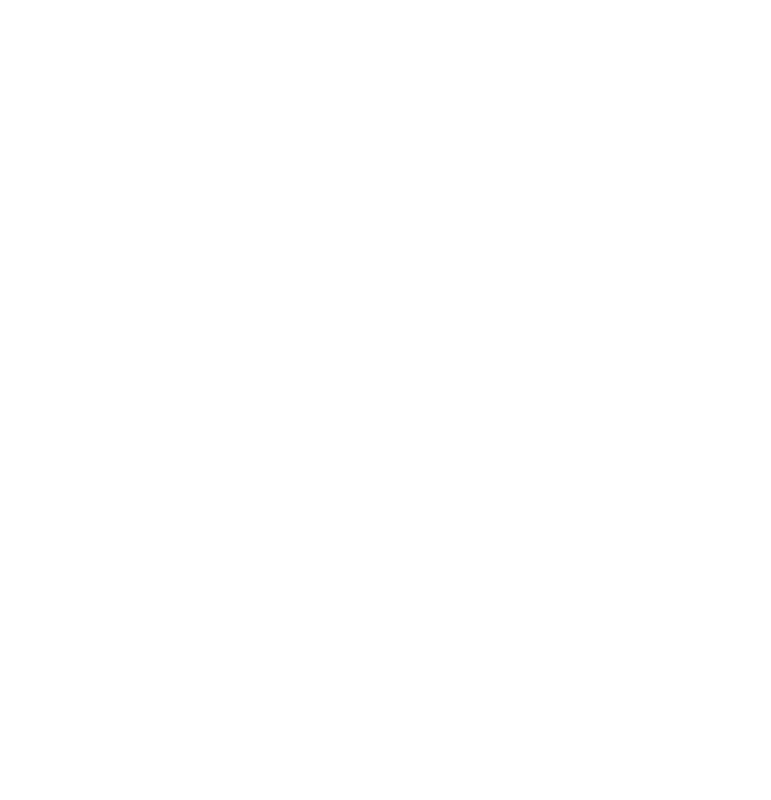
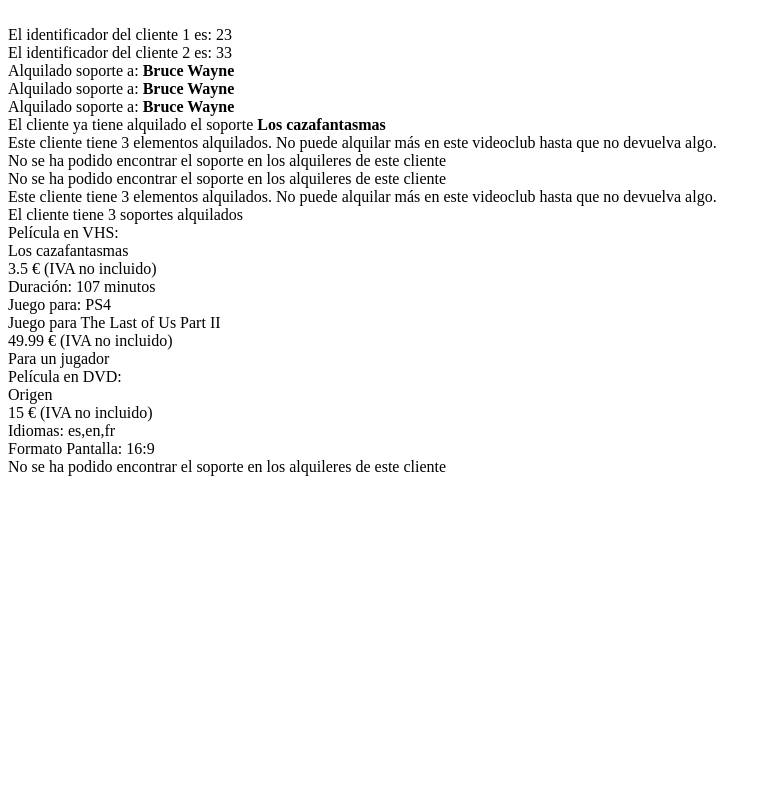
Before and after one commit to Chris8331540/Videoclub, a PHP site: page /inicio2.php in a window 1280 px wide. Before the commit the part shown is empty. Shown: the whole page, without its empty margins (0-771 px from the left). Run offline with PHP 8.4, Linux system fonts and the light colour scheme.

Commit message:
añadido ejercicio 326 v2

```diff
--- a/ejercicio320/Soporte.php
+++ b/ejercicio320/Soporte.php
@@ -3,7 +3,7 @@ class Soporte{
     public string $titulo;
     protected int $numero;
     private float $precio;
-    private static $IVA = 21;
+    private static int $IVA = 21;
 
     public function __construct(string $titulo, int $numero, float $precio){
         $this->titulo = $titulo;
--- a/ejercicio321/CintaVideo.php
+++ b/ejercicio321/CintaVideo.php
@@ -1,5 +1,5 @@
 <?php
-include "./../ejercicio320/Soporte.php";
+include_once "./../ejercicio320/Soporte.php";
 class CintaVideo extends Soporte{
     private float $duracion;
 
@@ -12,9 +12,9 @@ class CintaVideo extends Soporte{
         $precio = parent::getPrecio();
         echo "
         <span>Película en VHS:</span><br>
-        <span>$this->titulo</span>
-        <span>$precio € (IVA no incluido)</span>
-        <span>Duración: $this->duracion minutos</span>
+        <span>$this->titulo</span><br>
+        <span>$precio € (IVA no incluido)</span><br>
+        <span>Duración: $this->duracion minutos</span><br>
         ";
     }
 }
--- a/ejercicio322/Dvd.php
+++ b/ejercicio322/Dvd.php
@@ -1,5 +1,5 @@
 <?php
-include "./../ejercicio320/Soporte.php";
+include_once "./../ejercicio320/Soporte.php";
 class Dvd extends Soporte {
     public string $idiomas;
     private string $formatPantalla;
@@ -17,7 +17,7 @@ class Dvd extends Soporte {
             <span>$this->titulo</span><br>
             <span>$precio € (IVA no incluido)</span><br>
             <span>Idiomas: $this->idiomas</span><br>
-            <span>Formato Pantalla: $this->formatPantalla</span>
+            <span>Formato Pantalla: $this->formatPantalla</span><br>
         ";
     }
 }
--- a/ejercicio323/Juego.php
+++ b/ejercicio323/Juego.php
@@ -1,5 +1,5 @@
 <?php
-include "./../ejercicio320/Soporte.php";
+include_once "./../ejercicio320/Soporte.php";
 class Juego extends Soporte{
     public string $consola;
     private int $minNumJugadores;
--- a/ejercicio324/Cliente.php
+++ b/ejercicio324/Cliente.php
@@ -1,14 +1,15 @@
 <?php
+include_once "../ejercicio320/Soporte.php";
 class Cliente{
     public string $nombre;
     private int $numero;
     private $soportesAlquilados = array();
-    private int $numSoportesAlquilados;
+    private int $numSoportesAlquilados=0;
     private int $maxAlquilerConcurrente;
 
     public function __construct(string $nombre, int $numero, int $maxAlquilerConcurrente=3) {
         $this->nombre = $nombre;
-        $this->numero = numero;
+        $this->numero = $numero;
         $this->maxAlquilerConcurrente = $maxAlquilerConcurrente;
     }
 
@@ -42,16 +43,39 @@ class Cliente{
     }
 
     public function alquilar(Soporte $s):bool{
-        if($this->tieneAlquilado($s) and $this->numSoportesAlquilados<$this->maxAlquilerConcurrente){
-            //si está alquilado y no supera el numero máximo, realizamos la operacion.
+        $result = false;
+
+        if($this->tieneAlquilado($s)){
+            echo "<span>El cliente ya tiene alquilado el soporte <b>$s->titulo</b></span><br>";
+        }else if($this->numSoportesAlquilados>=$this->maxAlquilerConcurrente){
+            //si ya ha alcanzado la cantidad máxima de items alquilados, se deniega
+            echo "<span>Este cliente tiene $this->maxAlquilerConcurrente elementos alquilados. No puede alquilar más en este videoclub hasta que no devuelva algo.</span><br>";
+        }else{
+            //si no lo tiene alquilado, lo alquilamos.
             $this->numSoportesAlquilados++;
             array_push($this->soportesAlquilados, $s);
-            echo "<span>Se ha alquilado.</span><br>";
-            return true;
+            echo "<span>Alquilado soporte a: <b>$this->nombre</b></span><br>";
+            $result = true;
+
         }
-        //en caso contrario, no realizamos nada, y devolvemos false;
-        echo "<span>No se ha podido alquilar.</span><br>";
+        return $result;
+    }
+
+    public function devolver (int $numSoporte):bool{
+        foreach($this->soportesAlquilados as $s){
+            if($s->getNumero() == $numSoporte){
+                echo "<span>Se ha devuelto el soporte.</span><br>";
+                return true;
+            }
+        }
+        echo "<span>No se ha podido encontrar el soporte en los alquileres de este cliente</span><br>";
         return false;
+    }
 
+    public function listaAlquileres():void{
+        echo "<span>El cliente tiene $this->numSoportesAlquilados soportes alquilados</span><br>";
+        foreach($this->soportesAlquilados as $s){
+            $s->muestraResumen();
+        }
     }
 }
--- a/ejercicio324/inicio2.php
+++ b/ejercicio324/inicio2.php
@@ -1 +1,40 @@
 <?php
+include_once "../ejercicio321/CintaVideo.php";
+include_once "../ejercicio322/Dvd.php";
+include_once "../ejercicio323/Juego.php";
+include_once "Cliente.php";
+
+//instanciamos un par de objetos cliente
+$cliente1 = new Cliente("Bruce Wayne", 23);
+$cliente2 = new Cliente("Clark Kent", 33);
+
+//mostramos el número de cada cliente creado
+echo "<br>El identificador del cliente 1 es: " . $cliente1->getNumero();
+echo "<br>El identificador del cliente 2 es: " . $cliente2->getNumero();
+echo "<br>";
+//instancio algunos soportes
+$soporte1 = new CintaVideo("Los cazafantasmas", 23, 3.5, 107);
+$soporte2 = new Juego("The Last of Us Part II", 26, 49.99, "PS4", 1, 1);
+$soporte3 = new Dvd("Origen", 24, 15, "es,en,fr", "16:9");
+$soporte4 = new Dvd("El Imperio Contraataca", 4, 3, "es,en","16:9");
+
+//alquilo algunos soportes
+$cliente1->alquilar($soporte1);
+$cliente1->alquilar($soporte2);
+$cliente1->alquilar($soporte3);
+
+//voy a intentar alquilar de nuevo un soporte que ya tiene alquilado
+$cliente1->alquilar($soporte1);
+//el cliente tiene 3 soportes en alquiler como máximo
+//este soporte no lo va a poder alquilar
+$cliente1->alquilar($soporte4);
+//este soporte no lo tiene alquilado
+$cliente1->devolver(4);
+//devuelvo un soporte que sí que tiene alquilado
+$cliente1->devolver(2);
+//alquilo otro soporte
+$cliente1->alquilar($soporte4);
+//listo los elementos alquilados
+$cliente1->listaAlquileres();
+//este cliente no tiene alquileres
+$cliente2->devolver(2);
```
